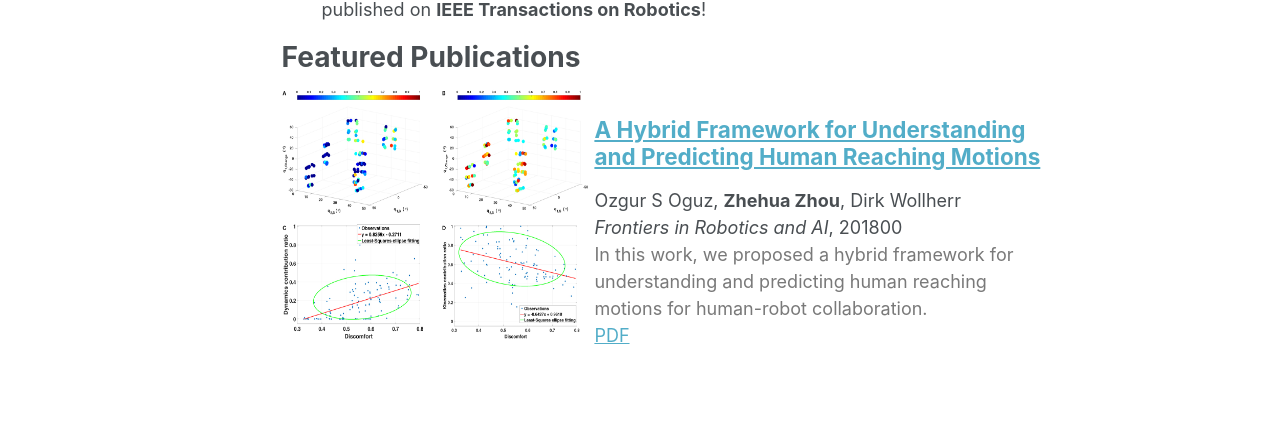
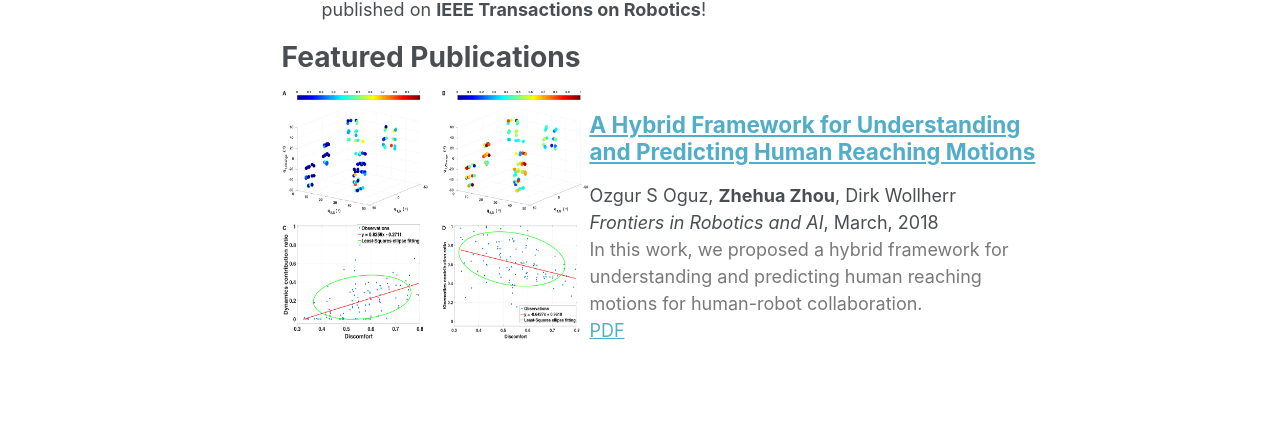
Before and after one commit to zhehuazhou/zhehuazhou.github.io, a Jekyll site: the page built from _pages/about.md, in a window 1280 px wide and 1400 px high, scrolled down 641 px. Shown: the part 663-1096 px from the top of the window. Built offline with Jekyll 4.4.1, drawn with Linux system fonts in a browser that asks for light colours; some web fonts are replaced.

Commit message:
initial update

```diff
--- a/_includes/archive-single.html
+++ b/_includes/archive-single.html
@@ -42,7 +42,7 @@
           <p> {{ post.type }}, <i>{{ post.venue }}</i>, {{ post.date | default: "1900-01-01" | date: "%Y" }} </p>
         {% elsif post.collection == 'publications' %}
           <p> {{ post.authorlist }} <br>
-          <i> {{ post.venue }}</i>, {{ post.date | default: "1900-01-01" | date: "%Y%M" }} <br>
+          <i> {{ post.venue }}</i>, {{ post.date | default: "1900-01-01" | date: "%B, %Y" }} <br>
            <font color="#797979">{{ post.excerpt }}</font> <br>
           <a href=" {{ post.paperurl }} ">PDF</a></p>
         {% elsif post.date %}
--- a/_includes/archive-single_double.html
+++ b/_includes/archive-single_double.html
@@ -37,7 +37,7 @@
 
 .right {
   width: 60%;
-  padding: 5px;
+  padding: 0px;
   vertical-align: top;
   margin-top: 0px;
 }
@@ -75,7 +75,7 @@
         </h2>
         {% if post.collection == 'publications' %}
           <p> {{ post.authorlist }} <br>
-          <i> {{ post.venue }}</i>, {{ post.date | default: "1900-01-01" | date: "%Y%M" }} <br>
+          <i> {{ post.venue }}</i>, {{ post.date | default: "1900-01-01" | date: "%B, %Y" }} <br>
            <font color="#797979">{{ post.excerpt }}</font> <br>
           <a href=" {{ post.paperurl }} ">PDF</a></p>
         {% endif %}
```
